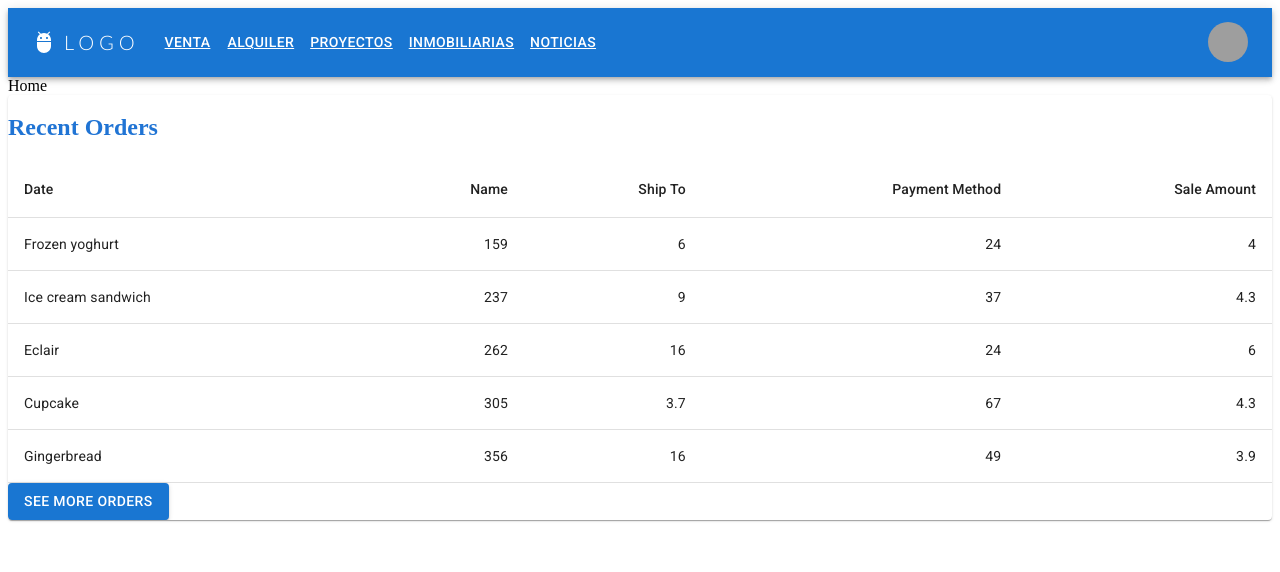
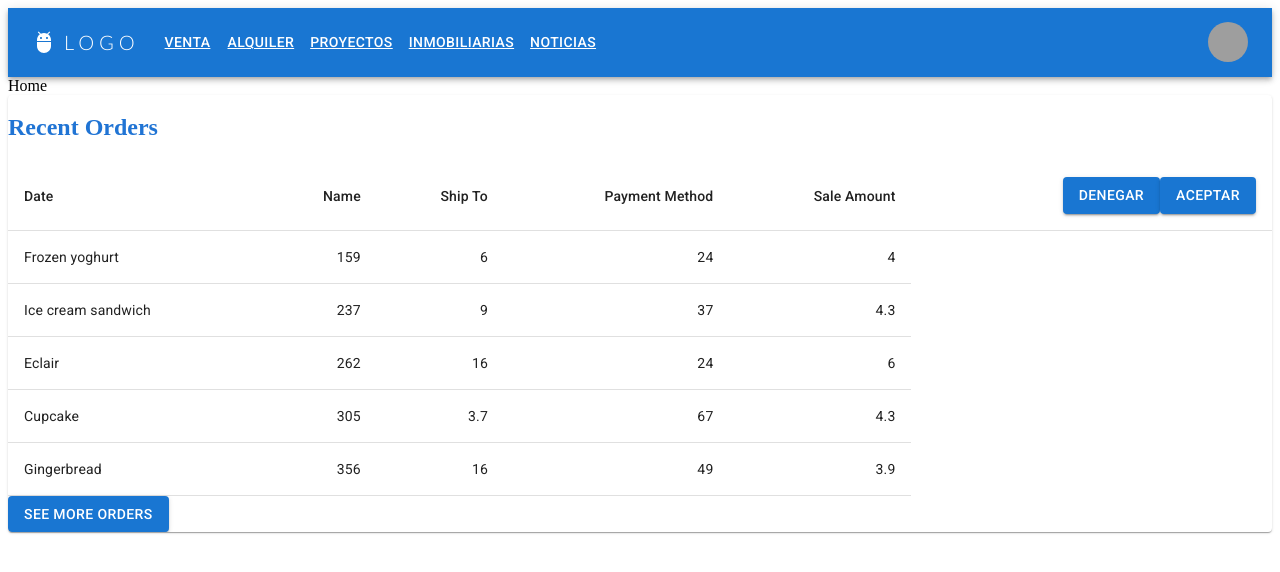
Before and after one commit to elfabito/proyecto-final-marketplace, a React (Create React App) app: page / in a window 1280 px wide. Shown: the top 572 px of the page. Built offline with nearby package versions, Linux system fonts and the light colour scheme; grey boxes are pictures that could not be loaded.

Commit message:
guardado de tabla2 Seba

```diff
--- a/src/componentes/Tabla/Data_table.js
+++ b/src/componentes/Tabla/Data_table.js
@@ -34,6 +34,8 @@ export default function Data_table() {
             <TableCell align="right">Ship To</TableCell>
             <TableCell align="right">Payment Method</TableCell>
             <TableCell align="right">Sale Amount</TableCell>
+            <TableCell align="right"> <Button variant="contained" color="primary"> Denegar</Button><Button variant="contained" color="primary"> Aceptar</Button></TableCell>
+
           </TableRow>
         </TableHead>
         <TableBody>
@@ -42,6 +44,7 @@ export default function Data_table() {
               key={row.name}
               sx={{ '&:last-child td, &:last-child th': { border: 0 } }}
             >
+
               <TableCell component="th" scope="row">
                 {row.name}
               </TableCell>
@@ -49,6 +52,7 @@ export default function Data_table() {
               <TableCell align="right">{row.fat}</TableCell>
               <TableCell align="right">{row.carbs}</TableCell>
               <TableCell align="right">{row.protein}</TableCell>
+
             </TableRow>
           ))}
            <Button variant="contained" color="primary"> See more orders</Button>
```
